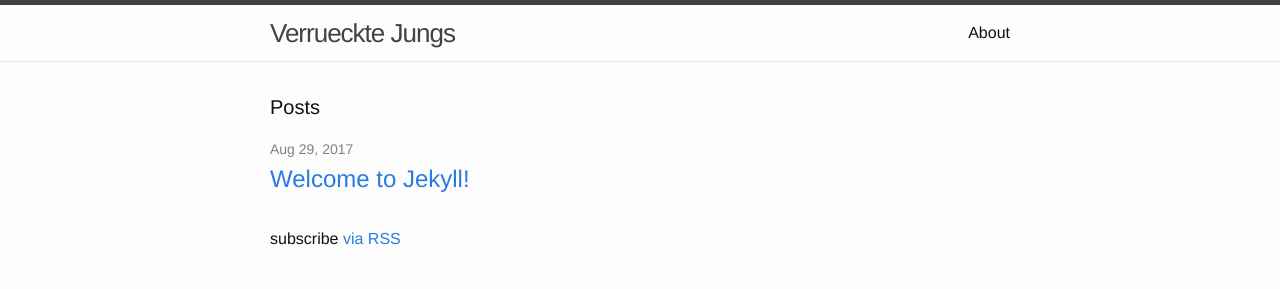
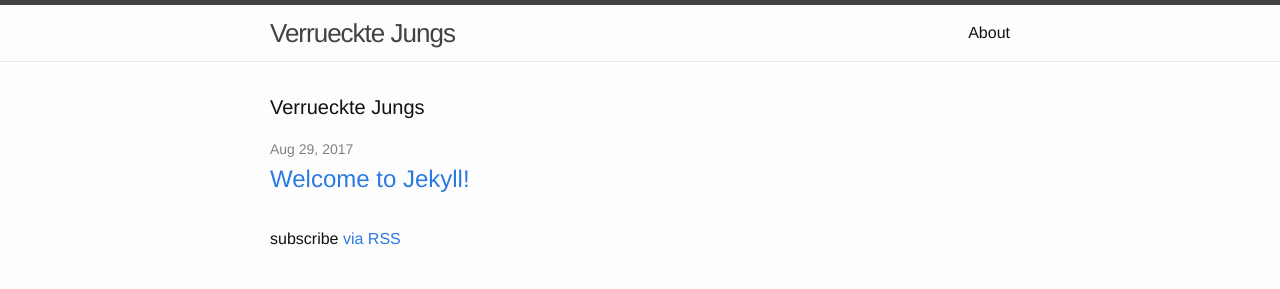
Before and after one commit to xpiksonx/xpiksonx.github.io, a Jekyll site: the page built from index.html, in a window 1280 px wide. Shown: the top 289 px of the page. Built offline with Jekyll 4.4.1, drawn with Linux system fonts in a browser that asks for light colours.

Commit message:
Update index.html

```diff
--- a/index.html
+++ b/index.html
@@ -4,7 +4,7 @@
 
 <div class="home">
 
-  <h1 class="page-heading">Posts</h1>
+  <h1 class="page-heading">Verrueckte Jungs</h1>
 
   <ul class="post-list">
     {% for post in site.posts %}
```
